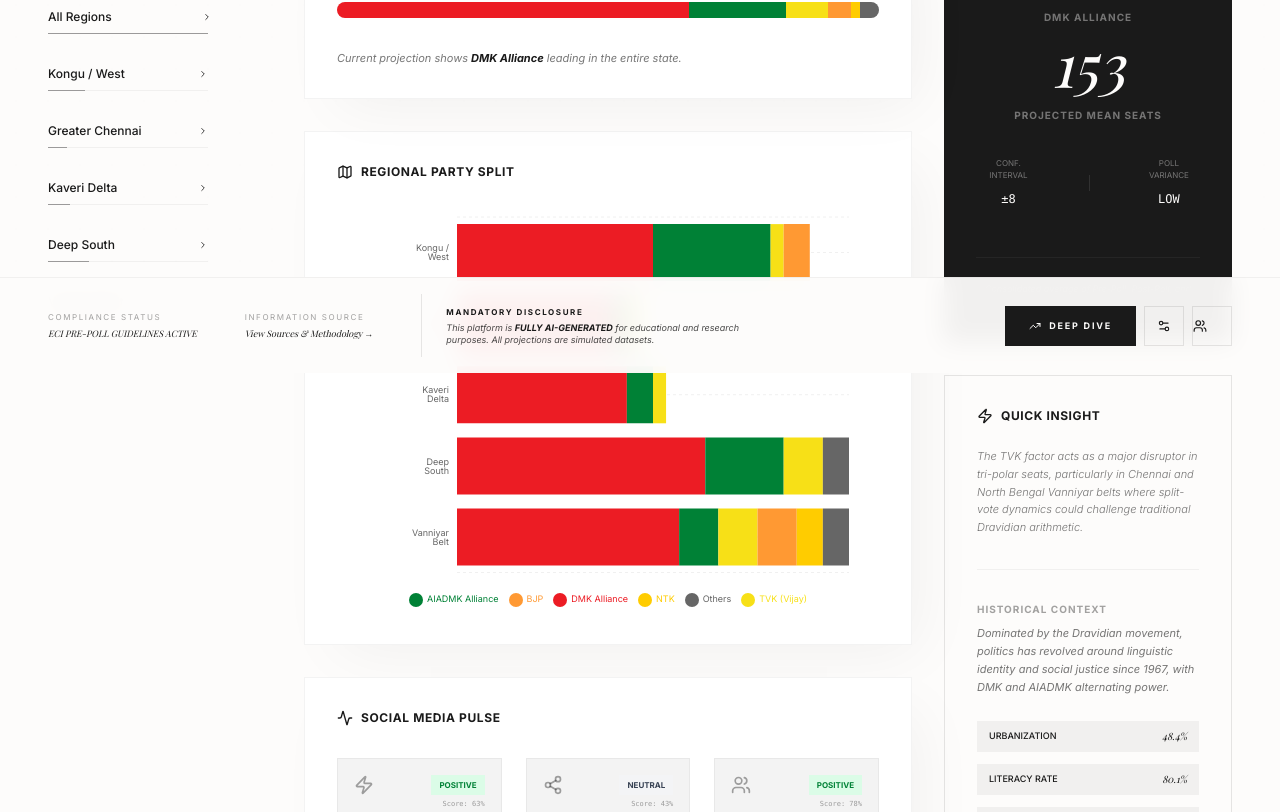
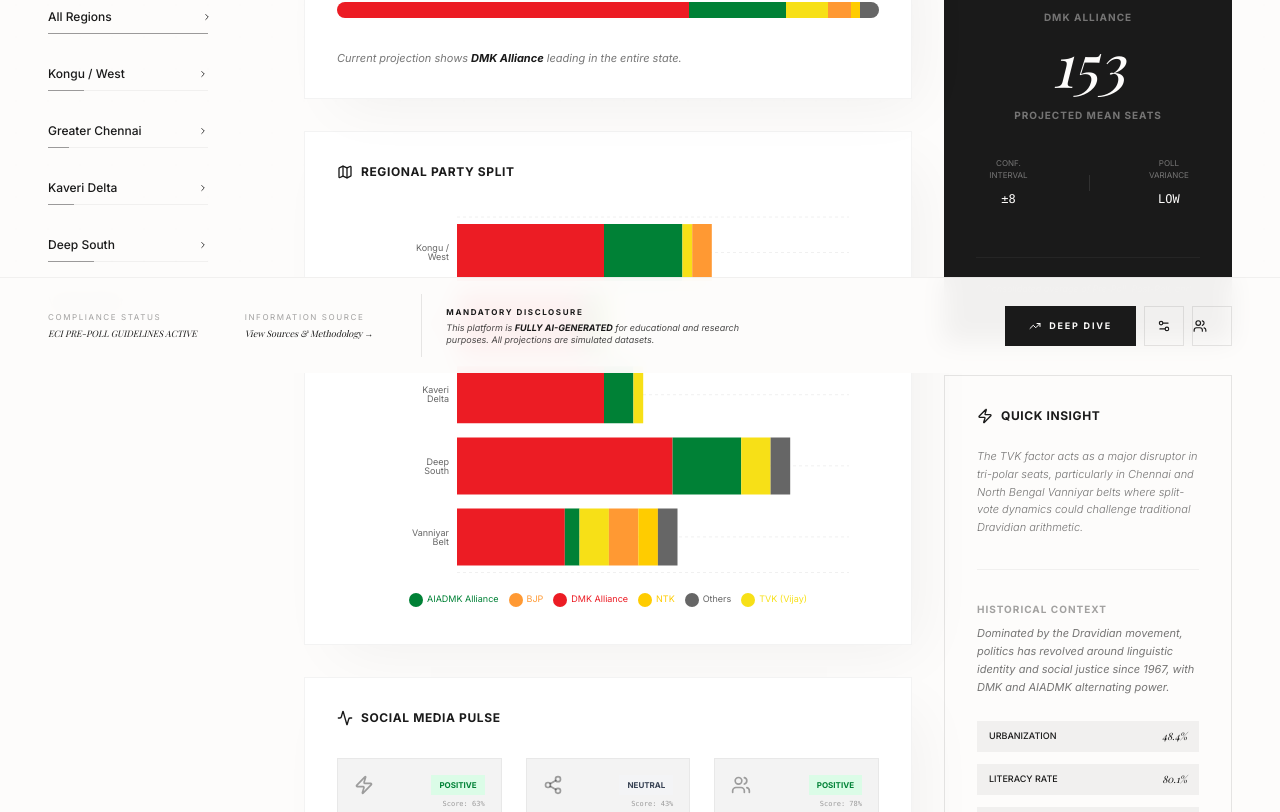
Before and after one commit to cryptochitty/Tn-election-, a React (Vite) app: page / in a window 1280 px wide. Shown: the part 427-1239 px from the top of the page. Built offline with nearby package versions, Linux system fonts and the light colour scheme; a web font is replaced by a local one.

Commit message:
feat: Update app title and election data
Changes the application title from "My Google AI Studio App" to "India Elections 2026 Dashboard". Updates seat counts and party allocations for various regions in Tamil Nadu to reflect more accurate simulation data for the 2026 elections.

```diff
--- a/index.html
+++ b/index.html
@@ -3,7 +3,7 @@
   <head>
     <meta charset="UTF-8" />
     <meta name="viewport" content="width=device-width, initial-scale=1.0" />
-    <title>My Google AI Studio App</title>
+    <title>India Elections 2026 Dashboard</title>
   </head>
   <body>
     <div id="root"></div>
--- a/src/App.tsx
+++ b/src/App.tsx
@@ -74,11 +74,11 @@
     majority: 118,
     regions: [
       { id: 'all', label: 'All Regions', total: 234 },
-      { id: 'kongu', label: 'Kongu / West', total: 54, partySeats: { dmk: 30, aiadmk: 18, tvk: 2, bjp: 4 } },
-      { id: 'chennai', label: 'Greater Chennai', total: 28, partySeats: { dmk: 24, aiadmk: 2, tvk: 2 } },
-      { id: 'delta', label: 'Kaveri Delta', total: 32, partySeats: { dmk: 26, aiadmk: 4, tvk: 2 } },
-      { id: 'south', label: 'Deep South', total: 60, partySeats: { dmk: 38, aiadmk: 12, tvk: 6, others: 4 } },
-      { id: 'north', label: 'Vanniyar Belt', total: 60, partySeats: { dmk: 34, aiadmk: 6, tvk: 6, bjp: 6, ntk: 4, others: 4 } },
+      { id: 'kongu', label: 'Kongu / West', total: 52, partySeats: { dmk: 30, aiadmk: 16, tvk: 2, bjp: 4 } },
+      { id: 'chennai', label: 'Greater Chennai', total: 31, partySeats: { dmk: 26, aiadmk: 3, tvk: 2 } },
+      { id: 'delta', label: 'Kaveri Delta', total: 38, partySeats: { dmk: 30, aiadmk: 6, tvk: 2 } },
+      { id: 'south', label: 'Deep South', total: 68, partySeats: { dmk: 44, aiadmk: 14, tvk: 6, others: 4 } },
+      { id: 'north', label: 'Vanniyar Belt', total: 45, partySeats: { dmk: 22, aiadmk: 3, tvk: 6, bjp: 6, ntk: 4, others: 4 } },
     ],
     constituencies: [
       { id: 'rk-nagar', name: 'RK Nagar', type: 'Star', leading: 'DMK', margin: '15,000+', candidate: 'Ebinezer', history: [12000, 14000, 15000] },
@@ -340,7 +340,7 @@
         });
 
         // Normalize region total
-        const regTotal = Object.values(regPartySeats).reduce((a, b) => a + b, 0);
+        const regTotal = (Object.values(regPartySeats) as number[]).reduce((a, b) => a + b, 0);
         const regDiff = reg.total - regTotal;
         if (regDiff !== 0) {
            const firstKey = Object.keys(regPartySeats)[0];
@@ -539,6 +539,28 @@
                           <span className="text-xs font-bold text-brand-accent">2.4% Swing</span>
                         </div>
                       </div>
+
+                      {stateData.constituencies?.find(c => c.id === selectedConstituencyId)?.history && (
+                        <div className="mt-8 p-6 bg-white border border-brand-text/10">
+                          <h4 className="text-[10px] uppercase tracking-widest font-bold mb-4 opacity-40">Historical Vote Margin Trend (Last 3 Elections)</h4>
+                          <div className="h-32 w-full">
+                            <ResponsiveContainer width="100%" height="100%">
+                              <BarChart data={stateData.constituencies.find(c => c.id === selectedConstituencyId)?.history?.map((val, i) => ({ val, year: i === 0 ? '2011' : i === 1 ? '2016' : '2021' }))}>
+                                <CartesianGrid strokeDasharray="3 3" vertical={false} stroke="#f5f5f5" />
+                                <XAxis dataKey="year" axisLine={false} tickLine={false} tick={{ fontSize: 9 }} />
+                                <YAxis hide />
+                                <Tooltip cursor={{ fill: 'transparent' }} contentStyle={{ fontSize: '10px' }} />
+                                <Bar
+                                  dataKey="val"
+                                  fill={stateData.parties.find(p => p.id === stateData.constituencies?.find(c => c.id === selectedConstituencyId)?.leading.toLowerCase() || p.name.includes(stateData.constituencies?.find(c => c.id === selectedConstituencyId)?.leading || ''))?.color || '#000'}
+                                  radius={[2, 2, 0, 0]}
+                                  name="Victory Margin"
+                                />
+                              </BarChart>
+                            </ResponsiveContainer>
+                          </div>
+                        </div>
+                      )}
 
                       {/* New AI Analysis Integration */}
                       <div className="mt-8 p-6 bg-brand-text/5 border-l-2 border-brand-accent">
```
